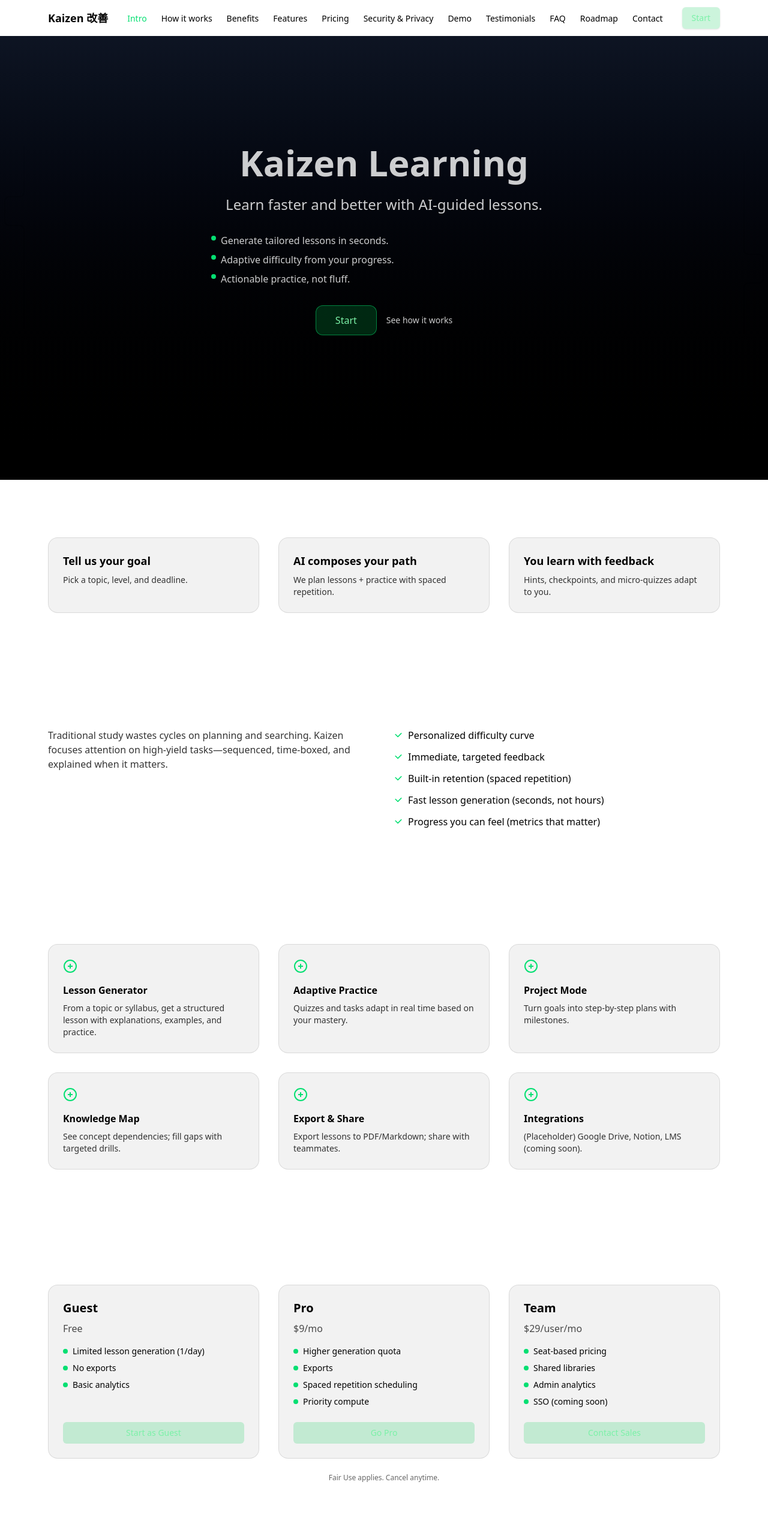
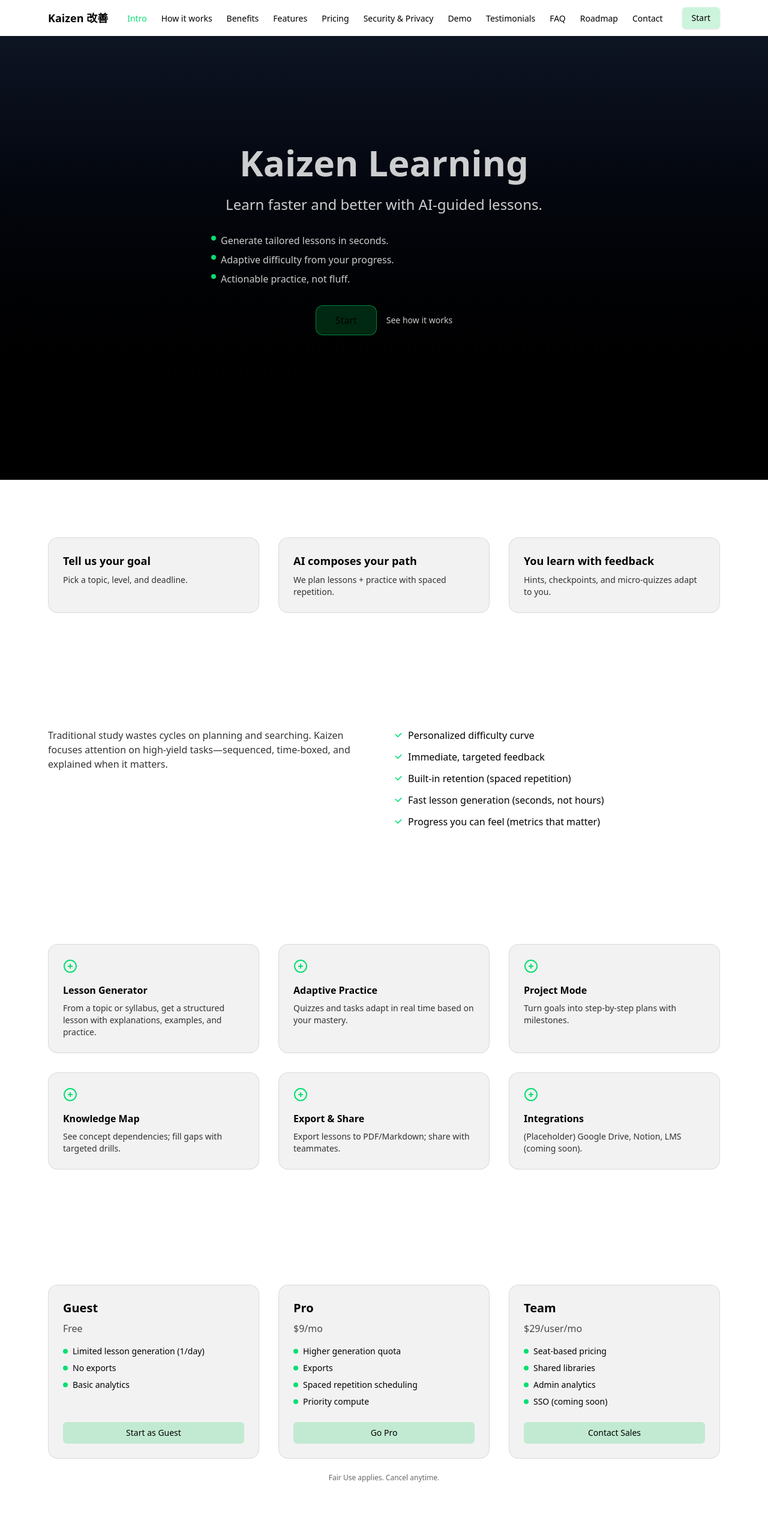
Before and after one commit to NolanEssertaize/portfolio-front, a Next.js app: page /kaizen/introduction in a window 1280 px wide. Shown: the top 2566 px of the page at 60% size. Built offline with nearby package versions, Linux system fonts and the light colour scheme.

Commit message:
feat: improve green button visibility

```diff
--- a/src/ui/components/kaizen/AuthModal.tsx
+++ b/src/ui/components/kaizen/AuthModal.tsx
@@ -55,7 +55,7 @@ export default function AuthModal({ open, onClose, initialTab = 'login' }: AuthM
                 />
                 <button
                   onClick={() => console.log('login')}
-                  className="w-full rounded-md bg-green-500/20 py-2 text-green-300 hover:bg-green-500/30"
+                  className="w-full rounded-md bg-green-500/20 py-2 text-black text-center hover:bg-green-500/30"
                 >
                   Continue
                 </button>
@@ -68,7 +68,7 @@ export default function AuthModal({ open, onClose, initialTab = 'login' }: AuthM
                 <p>Continue as guest with limited quota.</p>
                 <button
                   onClick={() => console.log('startGuestTrial')}
-                  className="w-full rounded-md bg-green-500/20 py-2 text-green-300 hover:bg-green-500/30"
+                  className="w-full rounded-md bg-green-500/20 py-2 text-black text-center hover:bg-green-500/30"
                 >
                   Continue as Guest
                 </button>
--- a/src/ui/components/kaizen/Demo.tsx
+++ b/src/ui/components/kaizen/Demo.tsx
@@ -38,7 +38,7 @@ export default function Demo({ content, onGuest }: DemoProps) {
           >
             <button
               onClick={onGuest}
-              className="mb-4 rounded-md bg-green-500/20 px-6 py-3 text-green-300 hover:bg-green-500/30"
+              className="mb-4 rounded-md bg-green-500/20 px-6 py-3 text-black text-center hover:bg-green-500/30"
             >
               Try as Guest
             </button>
--- a/src/ui/components/kaizen/FinalCTA.tsx
+++ b/src/ui/components/kaizen/FinalCTA.tsx
@@ -22,7 +22,7 @@ export default function FinalCTA({ content, onPrimary }: Props) {
           <div className="mb-4 flex flex-col items-center justify-center gap-4 sm:flex-row">
             <button
               onClick={onPrimary}
-              className="rounded-xl border border-green-400/50 bg-green-500/20 px-8 py-3 font-medium text-green-300 shadow hover:bg-green-500/30"
+              className="rounded-xl border border-green-400/50 bg-green-500/20 px-8 py-3 font-medium text-black text-center shadow hover:bg-green-500/30"
             >
               {content.primary}
             </button>
--- a/src/ui/components/kaizen/Header.tsx
+++ b/src/ui/components/kaizen/Header.tsx
@@ -70,7 +70,7 @@ export default function Header({ items, onStart }: HeaderProps) {
         <div className="hidden sm:block">
           <button
             onClick={onStart}
-            className="rounded-md bg-green-500/20 px-4 py-2 text-sm text-green-300 shadow hover:bg-green-500/30"
+            className="rounded-md bg-green-500/20 px-4 py-2 text-sm text-black text-center shadow hover:bg-green-500/30"
           >
             Start
           </button>
--- a/src/ui/components/kaizen/Hero.tsx
+++ b/src/ui/components/kaizen/Hero.tsx
@@ -58,7 +58,7 @@ export default function Hero({ content, onPrimary, onSecondary }: HeroProps) {
           <div className="flex flex-col items-center gap-4 sm:flex-row sm:justify-center">
             <button
               onClick={onPrimary}
-              className="rounded-xl border border-green-400/50 bg-green-500/20 px-8 py-3 font-medium text-green-300 shadow hover:bg-green-500/30"
+              className="rounded-xl border border-green-400/50 bg-green-500/20 px-8 py-3 font-medium text-black text-center shadow hover:bg-green-500/30"
             >
               {content.primaryCta}
             </button>
--- a/src/ui/components/kaizen/KaizenModal.tsx
+++ b/src/ui/components/kaizen/KaizenModal.tsx
@@ -42,7 +42,7 @@ export default function KaizenModal({ open, onClose }: KaizenModalProps) {
               />
               <button
                 type="submit"
-                className="w-full rounded bg-green-500/20 py-2 text-green-300 transition hover:bg-green-500/30"
+                className="w-full rounded bg-green-500/20 py-2 text-black text-center transition hover:bg-green-500/30"
               >
                 Login
               </button>
--- a/src/ui/components/kaizen/Pricing.tsx
+++ b/src/ui/components/kaizen/Pricing.tsx
@@ -40,7 +40,7 @@ export default function Pricing({ tiers, note }: PricingProps) {
               </ul>
               <button
                 onClick={() => console.log(tier.cta)}
-                className="rounded-md bg-green-500/20 px-4 py-2 text-sm text-green-300 hover:bg-green-500/30"
+                className="rounded-md bg-green-500/20 px-4 py-2 text-sm text-black text-center hover:bg-green-500/30"
               >
                 {tier.cta}
               </button>
```
